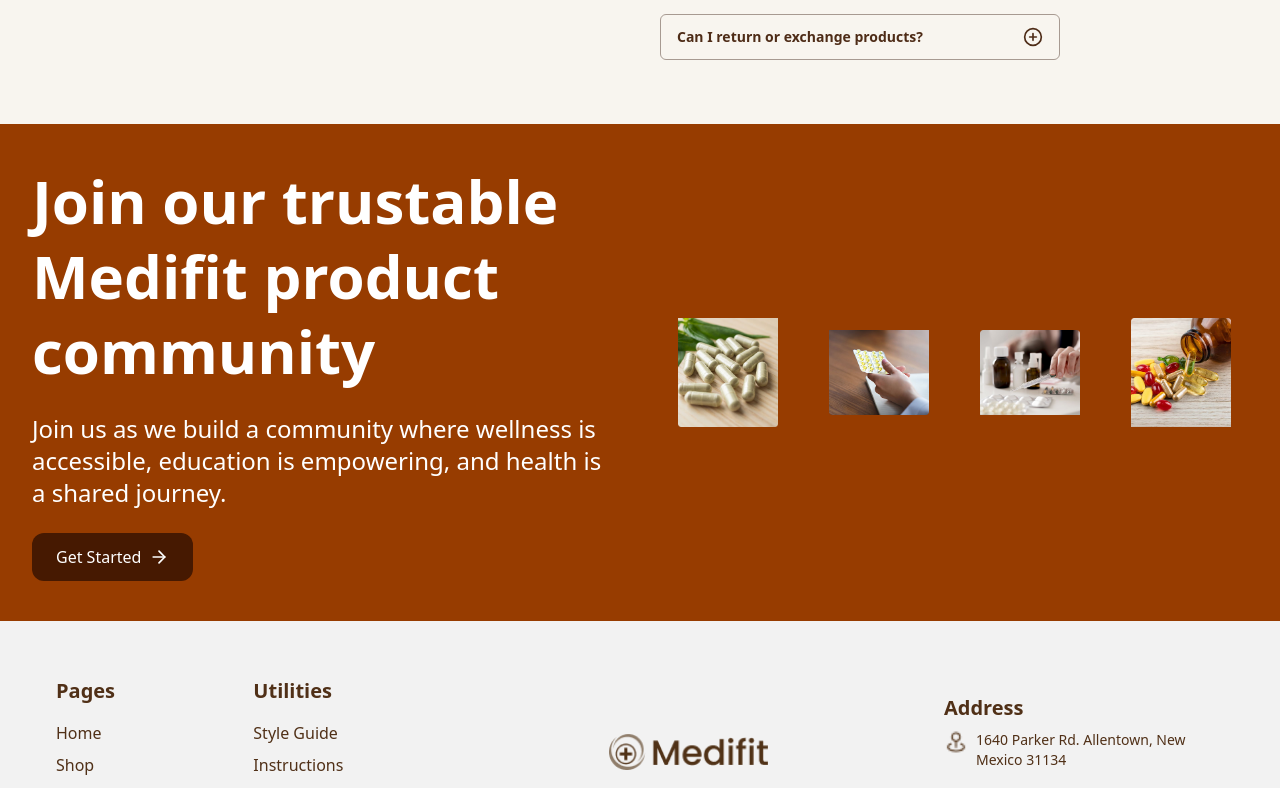
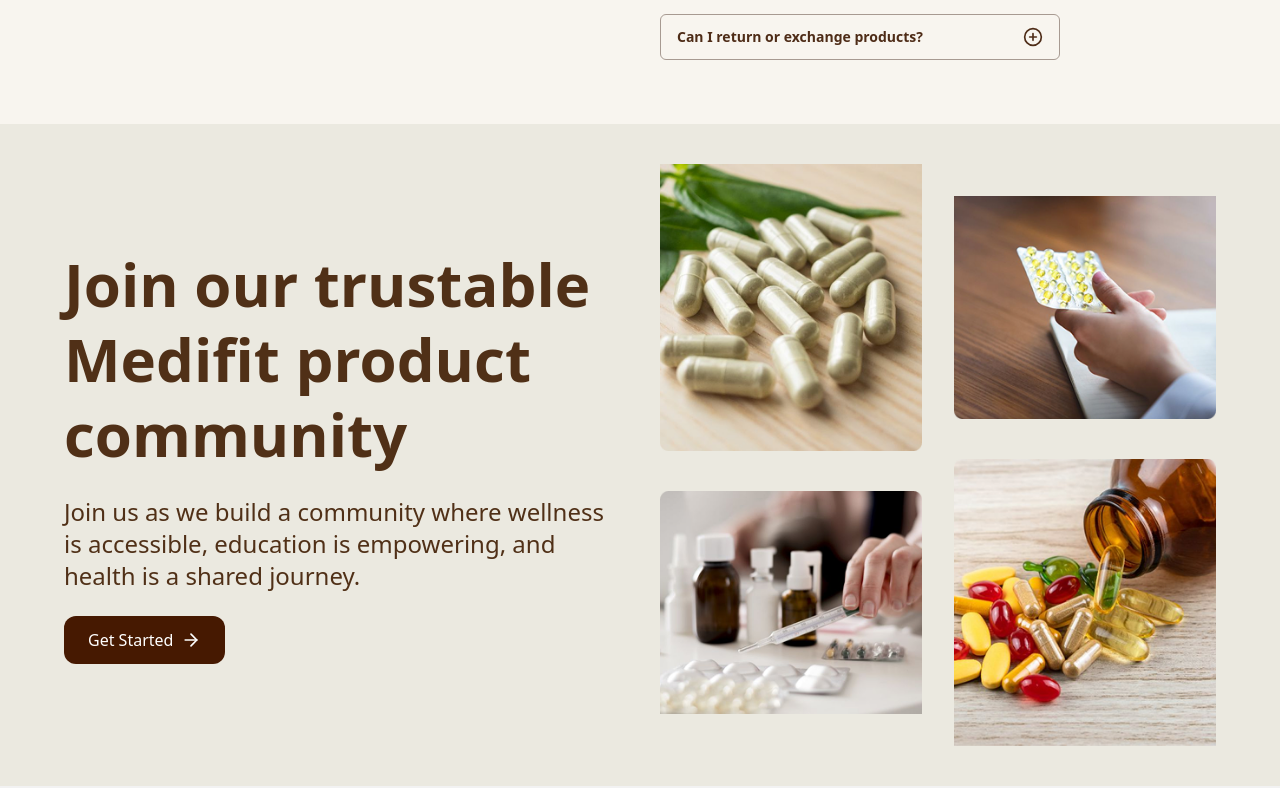
Before and after one commit to MuhammadBasit001/Medifit, a React (Vite) app: page /Contact in a window 1280 px wide. Shown: the part 1040-1828 px from the top of the page. Built offline with nearby package versions, Linux system fonts and the light colour scheme.

Commit message:
upgrade product community components

```diff
--- a/src/Components/Contact/ProductCommunity.jsx
+++ b/src/Components/Contact/ProductCommunity.jsx
@@ -7,15 +7,15 @@
 
 const ProductCommunity = () => {
   return (
-    <section className="max-w-full bg-amber-800 flex justify-center py-10 px-4 sm:px-8">
-      <div className="w-full max-w-7xl flex flex-col md:flex-row justify-between items-center gap-10">
+    <section className="max-w-full bg-[#EBE9E0] text-[#503017] flex justify-center py-10 px-4 sm:px-8">
+      <div className="w-full max-w-6xl flex flex-col md:flex-row justify-between items-center gap-10">
         {/* Text Content */}
         <div className="w-full md:w-1/2">
           <div className="flex flex-col justify-center items-start gap-6">
-            <h3 className="text-3xl sm:text-4xl md:text-5xl lg:text-6xl text-white font-bold leading-tight">
+            <h3 className="text-3xl sm:text-4xl md:text-5xl lg:text-6xl  font-bold leading-tight">
               Join our trustable Medifit product community
             </h3>
-            <p className="text-lg sm:text-xl md:text-2xl text-white">
+            <p className="text-lg sm:text-xl md:text-2xl ">
               Join us as we build a community where wellness is accessible,
               education is empowering, and health is a shared journey.
             </p>
@@ -26,11 +26,11 @@
         </div>
 
         {/* Image Grid */}
-        <div className="w-full md:w-1/2 grid grid-cols-2 sm:grid-cols-4 gap-4 items-center justify-center">
-          <img src={pills} alt="pills" className="w-full max-w-[100px] object-contain mx-auto" />
-          <img src={hands} alt="hands" className="w-full max-w-[100px] object-contain mx-auto" />
-          <img src={injectionbottle} alt="injection bottle" className="w-full max-w-[100px] object-contain mx-auto" />
-          <img src={bottlepill} alt="bottle pill" className="w-full max-w-[100px] object-contain mx-auto" />
+        <div className="w-full md:w-1/2 h-full grid grid-cols-1 gap-2  sm:grid-cols-2 items-center gap-x-8 justify-center">
+          <img src={pills} alt="pills" className="w-full object-contain " />
+          <img src={hands} alt="hands" className="w-full object-contain " />
+          <img src={injectionbottle} alt="injection bottle" className="w-full  object-contain " />
+          <img src={bottlepill} alt="bottle pill" className="w-full object-contain " />
         </div>
       </div>
     </section>
```
